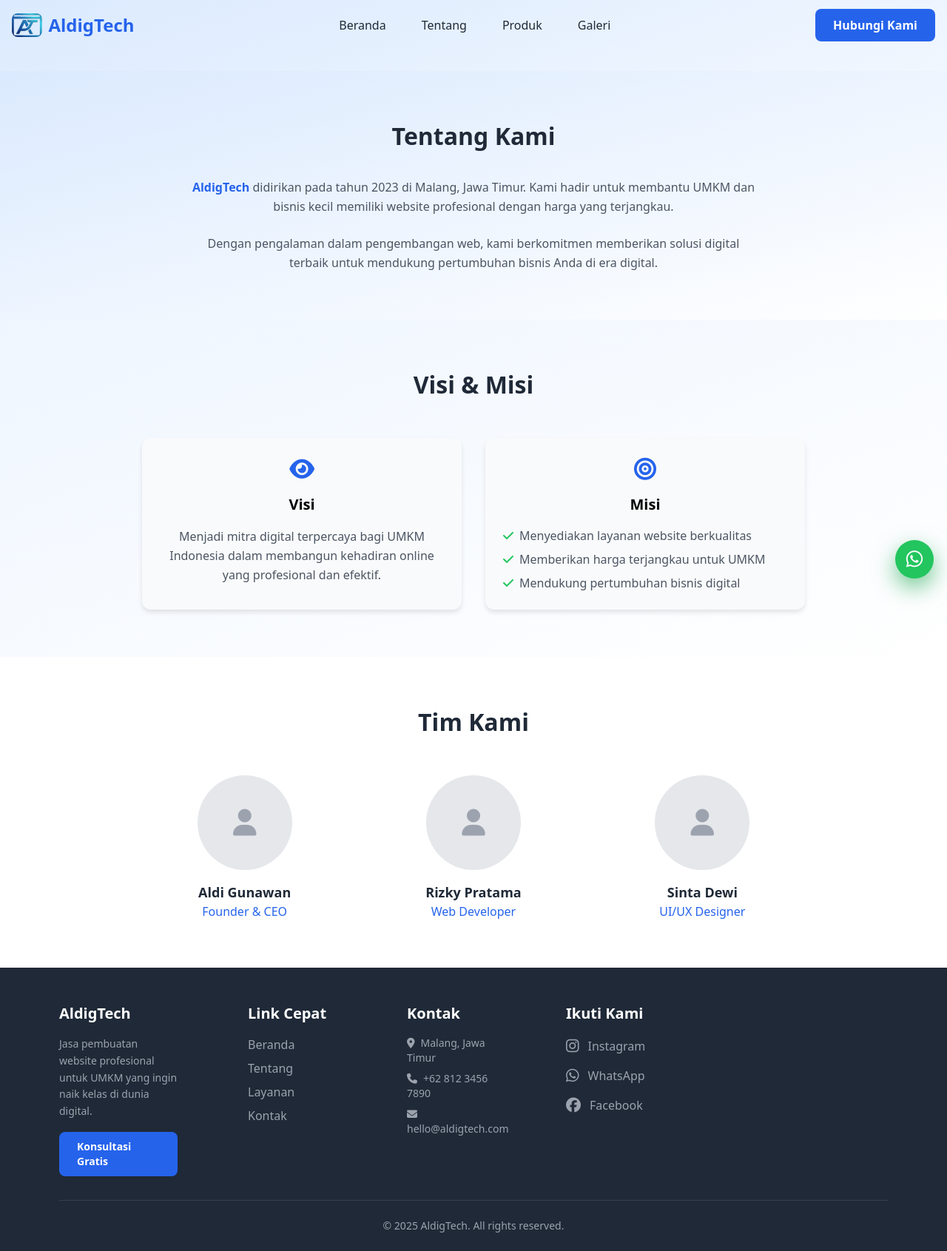
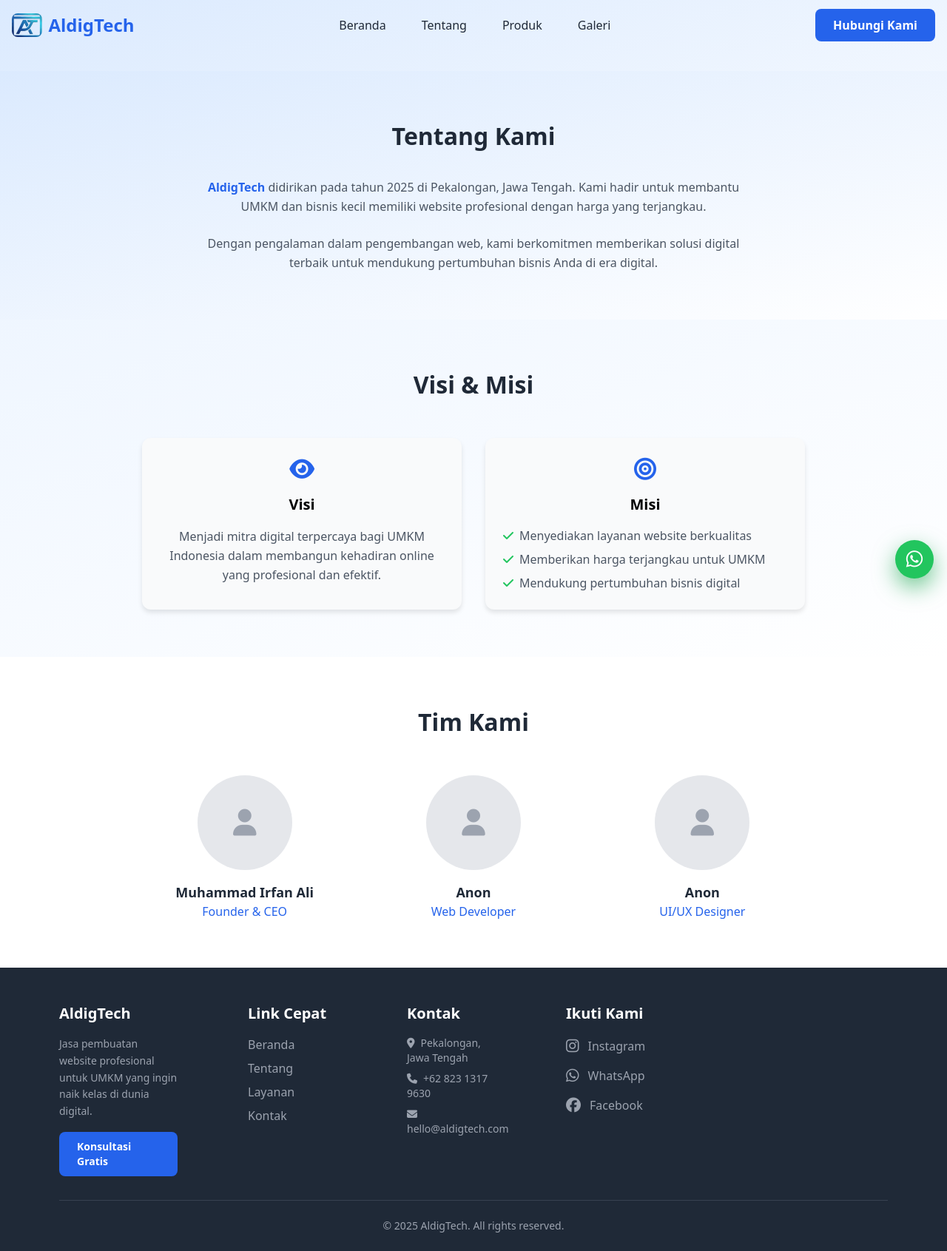
Before and after one commit to Ali-UIN/aldigtech-web, a plain HTML site: page about.html in a window 1280 px wide. Shown: the whole page at 74% size. Drawn offline with nearby package versions, Linux system fonts and the light colour scheme; grey boxes are pictures that could not be loaded.

Commit message:
Modifed whatsapp

```diff
--- a/about.html
+++ b/about.html
@@ -72,7 +72,7 @@
             <div class="max-w-3xl mx-auto text-center">
                 <p class="text-gray-600 leading-relaxed mb-6">
                     <span class="font-semibold text-blue-600">AldigTech</span>
-                    didirikan pada tahun 2023 di Malang, Jawa Timur. Kami hadir
+                    didirikan pada tahun 2025 di Pekalongan, Jawa Tengah. Kami hadir
                     untuk membantu UMKM dan bisnis kecil memiliki website profesional
                     dengan harga yang terjangkau.
                 </p>
@@ -131,7 +131,7 @@
                 <div class="w-32 h-32 mx-auto mb-4 rounded-full bg-gray-200 flex items-center justify-center">
                     <i class="fa-solid fa-user text-4xl text-gray-400"></i>
                 </div>
-                <h3 class="text-lg font-bold text-gray-800">Aldi Gunawan</h3>
+                <h3 class="text-lg font-bold text-gray-800">Muhammad Irfan Ali</h3>
                 <p class="text-blue-600 font-medium">Founder & CEO</p>
             </div>
 
@@ -140,7 +140,7 @@
                 <div class="w-32 h-32 mx-auto mb-4 rounded-full bg-gray-200 flex items-center justify-center">
                     <i class="fa-solid fa-user text-4xl text-gray-400"></i>
                 </div>
-                <h3 class="text-lg font-bold text-gray-800">Rizky Pratama</h3>
+                <h3 class="text-lg font-bold text-gray-800">Anon</h3>
                 <p class="text-blue-600 font-medium">Web Developer</p>
             </div>
 
@@ -149,7 +149,7 @@
                 <div class="w-32 h-32 mx-auto mb-4 rounded-full bg-gray-200 flex items-center justify-center">
                     <i class="fa-solid fa-user text-4xl text-gray-400"></i>
                 </div>
-                <h3 class="text-lg font-bold text-gray-800">Sinta Dewi</h3>
+                <h3 class="text-lg font-bold text-gray-800">Anon</h3>
                 <p class="text-blue-600 font-medium">UI/UX Designer</p>
             </div>
         </div>
@@ -198,11 +198,11 @@
             <h4 class="text-xl font-bold mb-4">Kontak</h4>
             <ul class="space-y-2 text-gray-400 text-sm">
               <li>
-                <i class="fa-solid fa-location-dot mr-2"></i>Malang, Jawa Timur
+                <i class="fa-solid fa-location-dot mr-2"></i>Pekalongan, Jawa Tengah
               </li>
               <li>
-                <a href="https://wa.me/6281234567890" class="footer-link"
-                  ><i class="fa-solid fa-phone mr-2"></i>+62 812 3456 7890</a
+                <a href="https://wa.me/6282313179630" class="footer-link"
+                  ><i class="fa-solid fa-phone mr-2"></i>+62 823 1317 9630</a
                 >
               </li>
               <li>
--- a/js/script.js
+++ b/js/script.js
@@ -1,3 +1,7 @@
+function isValidGmail(email) {
+  return /^[a-zA-Z0-9._%+-]+@gmail\.com$/.test(email);
+}
+
 $(document).ready(function () {
   $(window).scroll(function () {
     if ($(this).scrollTop() > 50) {
```
Also changed, not shown: galeri.html (+3 -3 lines), index.html (+3 -3 lines), kontak.html (+3 -3 lines), product.html (+3 -3 lines), seminar.html (+3 -3 lines).
